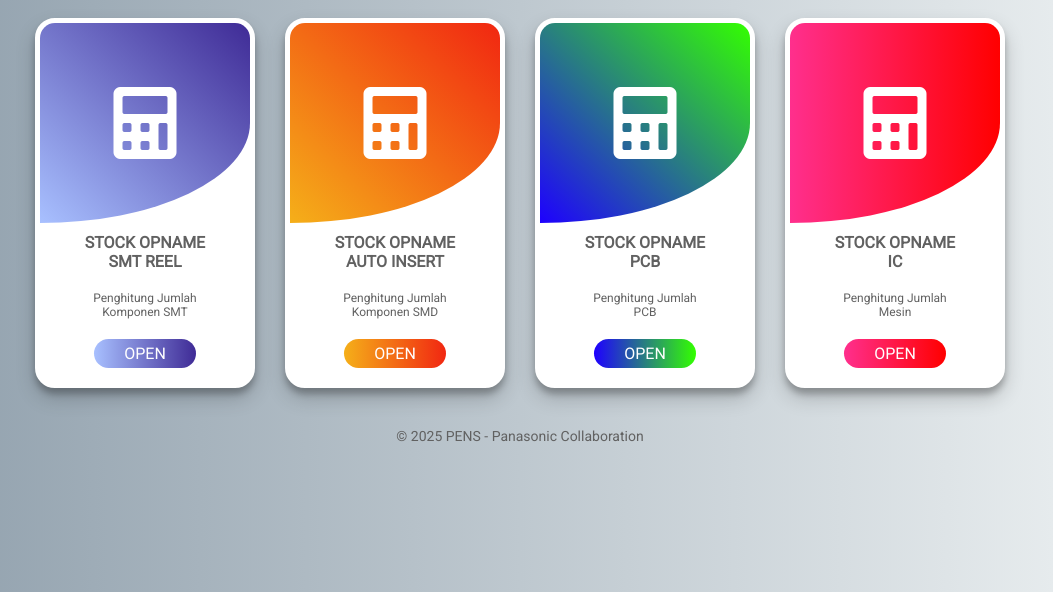
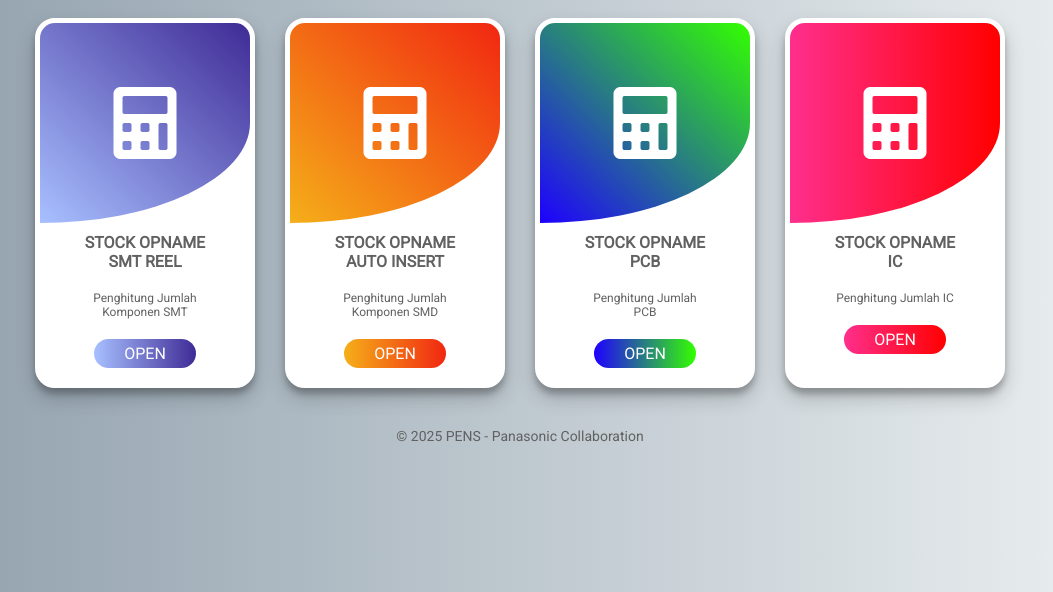
Before and after one commit to AudioAmp01/KalkulatoRAMP, a plain HTML site: page index.html in a window 1280 px wide. Shown: the part 208-800 px from the top of the page, without its empty margins (120-1173 px from the left). Drawn offline with Linux system fonts and the light colour scheme; files whose address does not match are found by name.

Commit message:
Update index.html

```diff
--- a/index.html
+++ b/index.html
@@ -207,7 +207,7 @@
             </div>
             <div class="card-content">
                 <h1 class="card-title">STOCK OPNAME IC</h1>
-                <p class="card-text">Penghitung Jumlah Mesin</p>
+                <p class="card-text">Penghitung Jumlah IC</p>
                 <a href="calc/mesin.html" class="card-btn four">Open</a>
             </div>
         </div>
```
